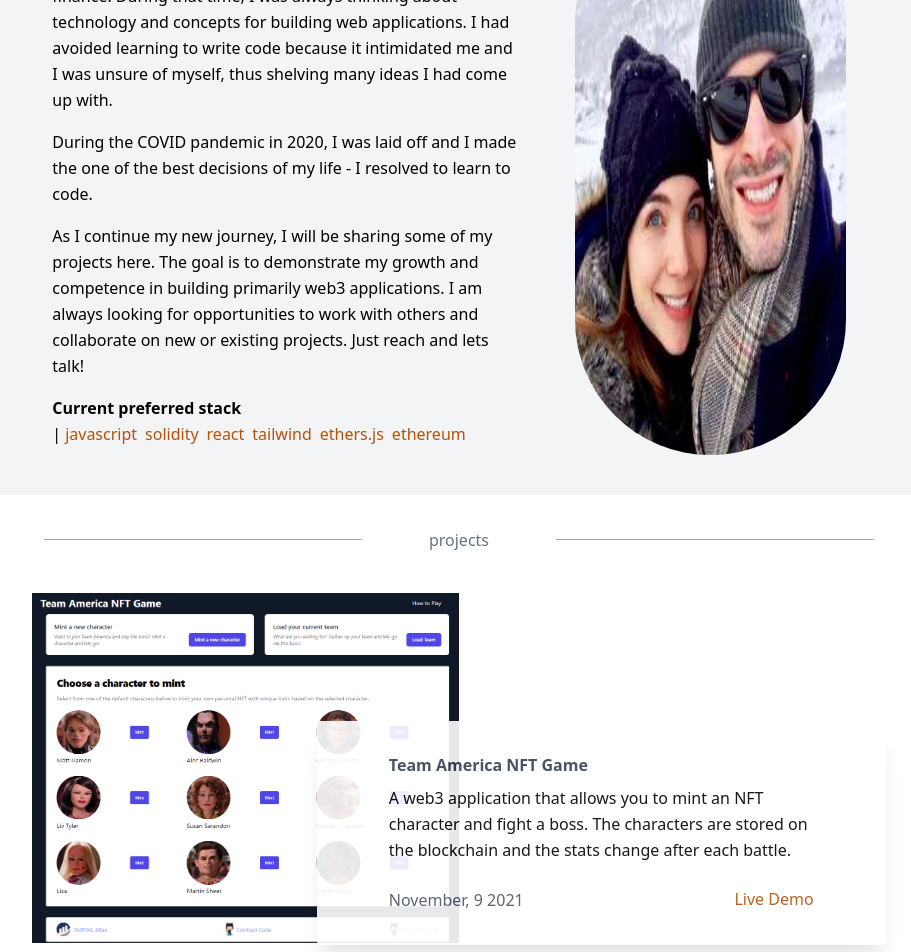
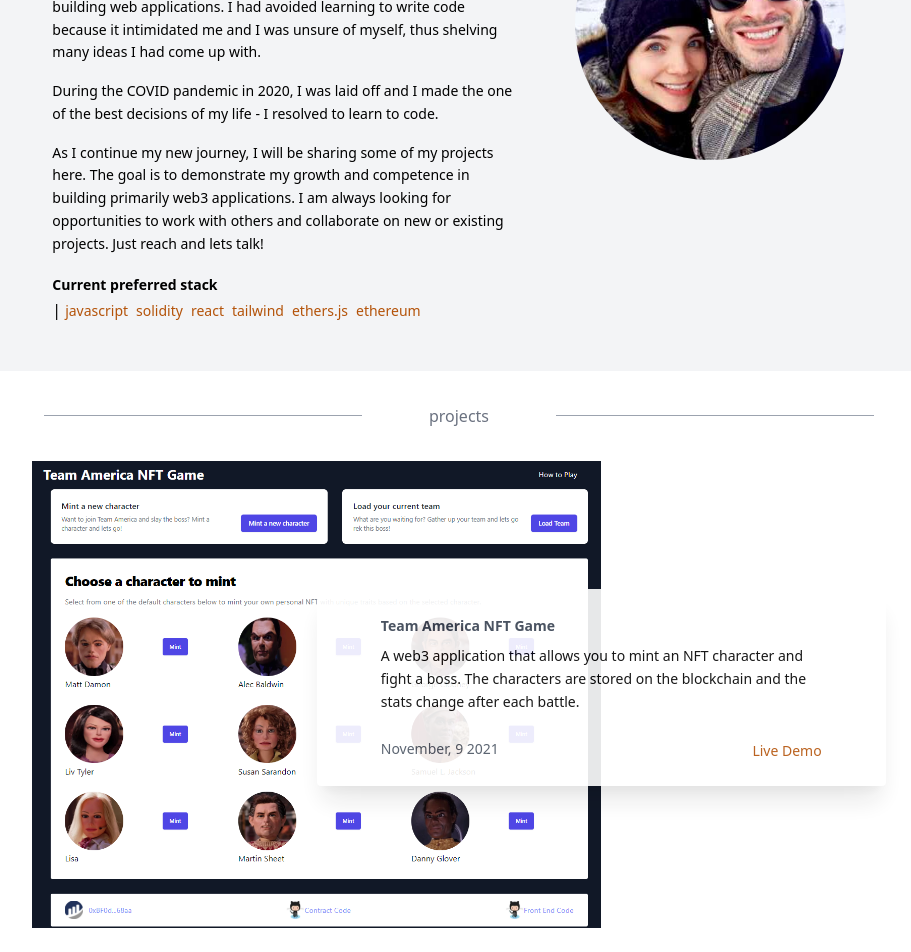
Before and after one commit to joselvelez/zanzeta, a React (Create React App) app: page / in a window 1280 px wide. Shown: the part 240-1192 px from the top of the page, without its empty margins (181-1092 px from the left). Built offline with nearby package versions, Linux system fonts and the light colour scheme.

Commit message:
css work

```diff
--- a/package.json
+++ b/package.json
@@ -6,6 +6,7 @@
     "@craco/craco": "^6.4.0",
     "@headlessui/react": "^1.4.2",
     "@heroicons/react": "^1.0.5",
+    "@tailwindcss/aspect-ratio": "^0.3.0",
     "@testing-library/jest-dom": "^5.15.0",
     "@testing-library/react": "^11.2.7",
     "@testing-library/user-event": "^12.8.3",
--- a/src/components/FrontPage.js
+++ b/src/components/FrontPage.js
@@ -3,28 +3,30 @@
         <div className="flex bg-gray-100 justify-center">
             <div className="flex flex-row w-2/3 justify-between pl-0 pr-10 py-10">
                 <div className="w-2/3 pl-5 pr-14">
-                    <p className="pb-2 leading-relaxed font-sans">Hello, I'm <b className="text-gray-700">Jose Velez</b></p>
-                    <p className="py-2 leading-relaxed font-sans">
+                    <p className="pb-2 leading-relaxed font-sans text-sm">Hello, I'm <b className="text-gray-700">Jose Velez</b></p>
+                    <p className="py-2 leading-relaxed font-sans text-sm">
                         I spent 10 years working in the energy industry as a compliance professional and another 5 or so years working in finance. During that time, I was always thinking about technology and concepts for building web applications. I had avoided learning to write code because it intimidated me and I was unsure of myself, thus shelving many ideas I had come up with.
                     </p>
-                    <p className="py-2 leading-relaxed font-sans">
+                    <p className="py-2 leading-relaxed font-sans text-sm">
                         During the COVID pandemic in 2020, I was laid off and I made the one of the best decisions of my life - I resolved to learn to code.
                     </p>
-                    <p className="py-2 leading-relaxed font-sans">
+                    <p className="py-2 leading-relaxed font-sans text-sm">
                     As I continue my new journey, I will be sharing some of my projects here. The goal is to demonstrate my growth and competence in building primarily web3 applications. I am always looking for opportunities to work with others and collaborate on new or existing projects. Just reach and lets talk!
                     </p>
                     <p className="py-2 leading-relaxed font-sans">
-                        <b className="leading-relaxed font-sans">Current preferred stack</b> |
-                            <a href="https://www.javascript.com/" className="px-1 text-yellow-700 hover:text-yellow-500" target="_blank" rel="noreferrer">javascript</a>
-                            <a href="https://soliditylang.org/" className="px-1 text-yellow-700 hover:text-yellow-500" target="_blank" rel="noreferrer">solidity</a>
-                            <a href="https://reactjs.org/" className="px-1 text-yellow-700 hover:text-yellow-500" target="_blank" rel="noreferrer">react</a>
-                            <a href="https://tailwindcss.com/" className="px-1 text-yellow-700 hover:text-yellow-500" target="_blank" rel="noreferrer">tailwind</a>
-                            <a href="https://github.com/ethers-io/ethers.js/" className="px-1 text-yellow-700 hover:text-yellow-500" target="_blank" rel="noreferrer">ethers.js</a>
-                            <a href="https://ethereum.org" className="px-1 text-yellow-700 hover:text-yellow-500" target="_blank" rel="noreferrer">ethereum</a>
+                        <b className="leading-relaxed font-sans text-sm">Current preferred stack</b> |
+                            <a href="https://www.javascript.com/" className="px-1 text-yellow-700 hover:text-yellow-500 text-sm" target="_blank" rel="noreferrer">javascript</a>
+                            <a href="https://soliditylang.org/" className="px-1 text-yellow-700 hover:text-yellow-500 text-sm" target="_blank" rel="noreferrer">solidity</a>
+                            <a href="https://reactjs.org/" className="px-1 text-yellow-700 hover:text-yellow-500 text-sm" target="_blank" rel="noreferrer">react</a>
+                            <a href="https://tailwindcss.com/" className="px-1 text-yellow-700 hover:text-yellow-500 text-sm" target="_blank" rel="noreferrer">tailwind</a>
+                            <a href="https://github.com/ethers-io/ethers.js/" className="px-1 text-yellow-700 hover:text-yellow-500 text-sm" target="_blank" rel="noreferrer">ethers.js</a>
+                            <a href="https://ethereum.org" className="px-1 text-yellow-700 hover:text-yellow-500 text-sm" target="_blank" rel="noreferrer">ethereum</a>
                     </p>
                 </div>
-                <div className="flex justify-center w-1/3">
-                    <img src="/images/48886275.jpg" className="rounded-full flex-shrink-1" alt="profile" />
+                <div className="flex sm:content-start md:content-start w-1/3">
+                    <div>
+                        <img src="/images/48886275.jpg" className="rounded-full sm:hidden md:block" alt="profile" />
+                    </div>
                 </div>
             </div>
         </div>
--- a/src/components/Post.js
+++ b/src/components/Post.js
@@ -1,25 +1,22 @@
 export const Post = ({ image, title, description, demoLink, date }) => {
     return (
-        <div className="flex justify-center w-full py-8">
-            <div className="flex flex-row w-2/3 relative">
-                <div className="w-1/2">
-                    <img src={image} alt="ts"/>
+        <div className="flex justify-center items-center w-full py-4 mt-2">
+            <div className="md:flex md:flex-row w-2/3 md:relative">
+                <div className="sm:w-full md:w-2/3 mb-6">
+                    <img src={image} alt="project" className=""/>
                 </div>
-                <div className="w-1/2">
-                    {/* blank half */}
-                </div>
-                <div className="bg-white opacity-90 p-8 rounded shadow-xl absolute top-32 right-0 w-2/3">
+                <div className="bg-white opacity-90 sm:p-3 md:p-4 lg:p-6 rounded md:shadow-lg lg:shadow-xl sm:w-full md:w-2/3 md:absolute md:right-0 md:top-12 lg:right-0 lg:top-32">
                     <div className="px-10">
-                        <p className="pb-2"><b className="text-gray-700 font-bold">{title}</b></p>
-                        <p className="leading-relaxed font-sans pb-2">
+                        <p className="pb-2"><b className="text-gray-700 font-bold text-sm">{title}</b></p>
+                        <p className="leading-relaxed font-sans pb-2 text-sm">
                             {description}
                         </p>
                         <div className="flex flex-row justify-between pt-4">
                             <div>
-                                <p className="text-gray-600 leading-relaxed font-sans">{date}</p>
+                                <p className="text-gray-600 leading-relaxed font-sans text-sm">{date}</p>
                             </div>
                             <div>
-                                <a href={demoLink} className="text-yellow-700 hover:text-yellow-500" target="_blank" rel="noreferrer">Live Demo</a>
+                                <a href={demoLink} className="text-yellow-700 hover:text-yellow-500 text-sm" target="_blank" rel="noreferrer">Live Demo</a>
                             </div>
                         </div>
                     </div>
--- a/tailwind.config.js
+++ b/tailwind.config.js
@@ -7,5 +7,7 @@
   variants: {
     extend: {},
   },
-  plugins: [],
+  plugins: [
+    require('@tailwindcss/aspect-ratio'),
+  ],
 }
```
Also changed, not shown: 1 other file (tests, documents, lock files or other folders).
